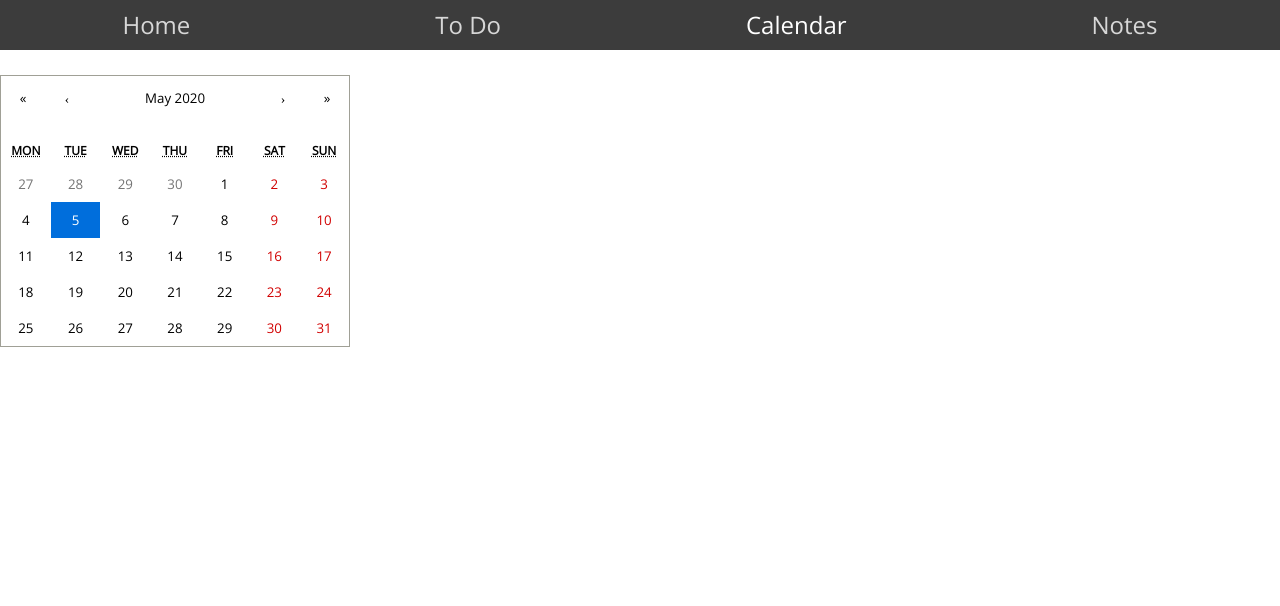
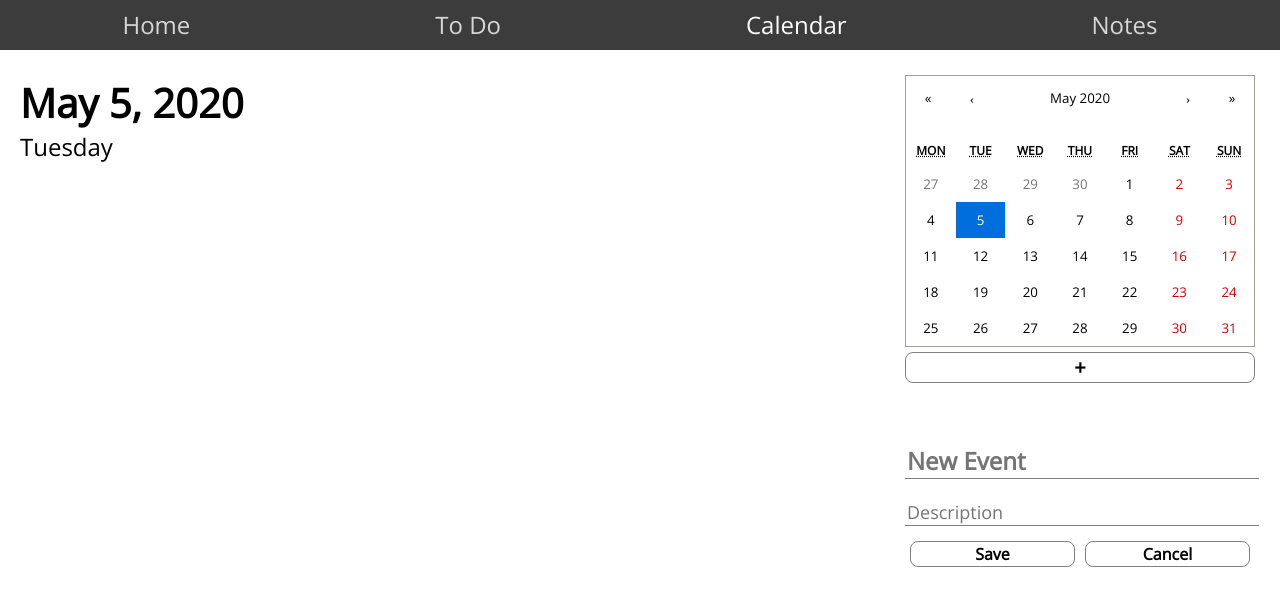
Before and after one commit to twillia7/senior-project, a React (Create React App) app: page /calendar in a window 1280 px wide. Shown: the top 606 px of the page. Built offline with nearby package versions, Linux system fonts and the light colour scheme.

Commit message:
Add Calendar structure

```diff
--- a/src/App.css
+++ b/src/App.css
@@ -7,7 +7,7 @@
 }
 
 main {
-  margin-top: 25px;
+  height: 100%;
 }
 
 /* Page should fill the entire height of the window */
--- /dev/null
+++ b/src/Calendar/components/AddEvent.js
@@ -0,0 +1,70 @@
+import React, { useState } from 'react';
+
+import '../styles/AddEvent.css'
+
+const AddEvent = (props) => {
+
+  const [eventState, setEventState] = useState({ eventTitle: '', eventDescription: ''})
+
+  const handleSubmit = (event) => {
+    console.log('Title: ', eventState.eventTitle);
+    console.log('Description: ', eventState.eventDescription);
+    event.preventDefault();
+  }
+
+  const handleEventChange = (event) => {
+    const target = event.target;
+    const targetName = target.name;
+    let value = target.value;
+
+    if (targetName === 'eventTitle') {
+      let editedEvent = {...eventState}
+      delete editedEvent.eventTitle;
+      setEventState({...editedEvent, eventTitle: value})
+    }
+    if (targetName === 'eventDescription') {
+      let editedEvent = {...eventState}
+      delete editedEvent.eventDescription;
+      setEventState({...editedEvent, eventDescription: value})
+    }
+  }
+
+  const handleCancelClick = () => {
+    console.log("Cancel")
+  }
+
+  return (
+    <div className="addEventMainContainer">
+     <form onSubmit={handleSubmit} autoComplete="off">
+        <label>
+          <input
+            className="addEventInput eventTitle"
+            placeholder="New Event"
+            name="eventTitle"
+            type="text"
+            value={eventState.eventTitle}
+            onChange={handleEventChange}
+            autoComplete="off" />
+        </label>
+        <br />
+        <label>
+          <input
+            className="addEventInput eventDescription"
+            placeholder="Description"
+            name="eventDescription"
+            type="text"
+            value={eventState.eventDescription}
+            onChange={handleEventChange}
+            autoComplete="off" />
+        </label>
+        <br />
+        <div className="buttonContainer">
+          <button type="submit" className="addEventButton">Save</button>
+          <button type="button" className="addEventButton" onClick={handleCancelClick}>Cancel</button>
+        </div>
+      </form>
+    </div>
+  )
+}
+
+export default AddEvent;
--- a/src/Calendar/pages/CalendarPage.js
+++ b/src/Calendar/pages/CalendarPage.js
@@ -1,21 +1,41 @@
-import React, { useState } from 'react';
+import React, { useState, useEffect } from 'react';
 import Calendar from 'react-calendar';
+
+import AddEvent from '../components/AddEvent'
 import 'react-calendar/dist/Calendar.css';
+import '../styles/CalendarPage.css'
 
 const CalendarPage = () => {
-  const [calendarState, setCalendarState] = useState( { date: new Date() })
+  const [calendarState, setCalendarState] = useState( { date: new Date() });
+  const monthNames = ["January", "February", "March", "April", "May", "June",
+    "July", "August", "September", "October", "November", "December"];
+  const weekdayNames = ['Sunday', 'Monday', 'Tuesday', 'Wednesday', 'Thursday', 'Friday', 'Saturday'];
 
-  const onChangeFunction = date => {
-    console.log("DATE: ", date)
-    setCalendarState({date: date})
+
+  useEffect(() => {
+    console.log("STATE: ", calendarState.date.getDate())
+  }, [calendarState])
+
+  const onDateChange = date => {
+    setCalendarState({date: new Date(date)})
   }
 
   return (
-    <div>
-      <Calendar
-        onChange={onChangeFunction}
-        value={calendarState.date}
-      />
+    <div className="calendarPageMainContainer">
+      <div className="leftSide">
+        <div className="calendarPageHeader">
+          <div className="calendarPageHeaderDate">{`${monthNames[calendarState.date.getMonth()]} ${calendarState.date.getDate()}, ${calendarState.date.getFullYear()}`}</div>
+          <div className="calendarPageHeaderDay">{weekdayNames[calendarState.date.getDay()]}</div>
+        </div>
+      </div>
+      <div className="rightSide">
+        <Calendar
+          onChange={onDateChange}
+          value={calendarState.date}
+        />
+        <button className="addCalendarEventButton">+</button>
+        <AddEvent />
+      </div>
     </div>
   );
 }
--- /dev/null
+++ b/src/Calendar/styles/AddEvent.css
@@ -0,0 +1,50 @@
+.addEventMainContainer {
+  margin-top: 50px;
+  width: 350px;
+}
+
+.addEventInput {
+  background: transparent;
+  border: none;
+  border-bottom: 1px solid gray;
+  outline: none;
+  width: 100%;
+  margin: 10px 0;
+}
+
+.timePicker {
+  font-size: 40px;
+}
+
+.eventTitle {
+  font-weight: bold;
+  font-size: 24px;
+}
+
+.eventDescription {
+  font-size: 18px;
+}
+
+.buttonContainer {
+  display: flex;
+  flex-direction: row;
+}
+.addEventButton {
+  width: 100%;
+  font-family: 'Open Sans', sans-serif;
+  font-size: 16px;
+  font-weight: bold;
+  background-color: white;
+  color: black;
+  border: 1px solid gray;
+  border-radius: 8px;
+  text-decoration: none;
+  margin: 5px;
+}
+.addEventButton:active {
+  background-image: linear-gradient(0deg, #006aff, #679DF2);
+  color: white;
+}
+.addEventButton:focus {
+  outline: none;
+}
--- /dev/null
+++ b/src/Calendar/styles/CalendarPage.css
@@ -0,0 +1,52 @@
+@import url('https://fonts.googleapis.com/css2?family=Open+Sans&display=swap');
+
+.calendarPageMainContainer {
+  height: 100%;
+  display: flex;
+}
+.leftSide {
+  padding-top: 25px;
+  height: 100%;
+  flex-grow: 1;
+}
+.rightSide {
+  padding-top: 25px;
+  height: 100%;
+  width: 400px;
+  display: flex;
+  align-items: center;
+  flex-direction: column;
+}
+.calendarPageHeader {
+  text-align: left;
+  padding-left: 20px;
+}
+.calendarPageHeaderDate {
+  font-family: 'Open Sans', sans-serif;
+  font-size: 40px;
+  font-weight: bold;
+}
+.calendarPageHeaderDay {
+  font-family: 'Open Sans', sans-serif;
+  font-size: 24px;
+  font-weight: lighter;
+}
+.addCalendarEventButton {
+  font-family: 'Open Sans', sans-serif;
+  font-size: 20px;
+  font-weight: bold;
+  width: 350px;
+  background-color: white;
+  color: black;
+  border: 1px solid gray;
+  border-radius: 8px;
+  text-decoration: none;
+  margin-top: 5px;
+}
+.addCalendarEventButton:active {
+  background-image: linear-gradient(0deg, #006aff, #679DF2);
+  color: white;
+}
+.addCalendarEventButton:focus {
+  outline: none;
+}
--- a/src/ToDo/pages/ToDoPage.js
+++ b/src/ToDo/pages/ToDoPage.js
@@ -43,7 +43,7 @@ const ToDoPage = () => {
   }
 
   return (
-    <div>
+    <div className="toDoMainContainer">
       <div className="toDoHeaderContainer displayFlex spaceBetween">
         <h1 className="toDoHeaderItem">To Do</h1>
         <h1 className="toDoCount toDoHeaderItem">{toDoItems.length}</h1>
--- a/src/ToDo/styles/ToDoCheckbox.css
+++ b/src/ToDo/styles/ToDoCheckbox.css
@@ -59,7 +59,7 @@
 /* Style the indicator (dot/circle) */
 .container .checkmark:after {
  	top: 5px;
-	left: 5px;
+	left: 6px;
 	width: 15px;
 	height: 15px;
 	border-radius: 50%;
--- a/src/ToDo/styles/ToDoPage.css
+++ b/src/ToDo/styles/ToDoPage.css
@@ -1,4 +1,8 @@
 @import url('https://fonts.googleapis.com/css2?family=Open+Sans:wght@100;400&display=swap');
+
+.toDoMainContainer {
+  padding-top: 25px;
+}
 
 .addToDoButtonContainer {
   width: 100%;
```
